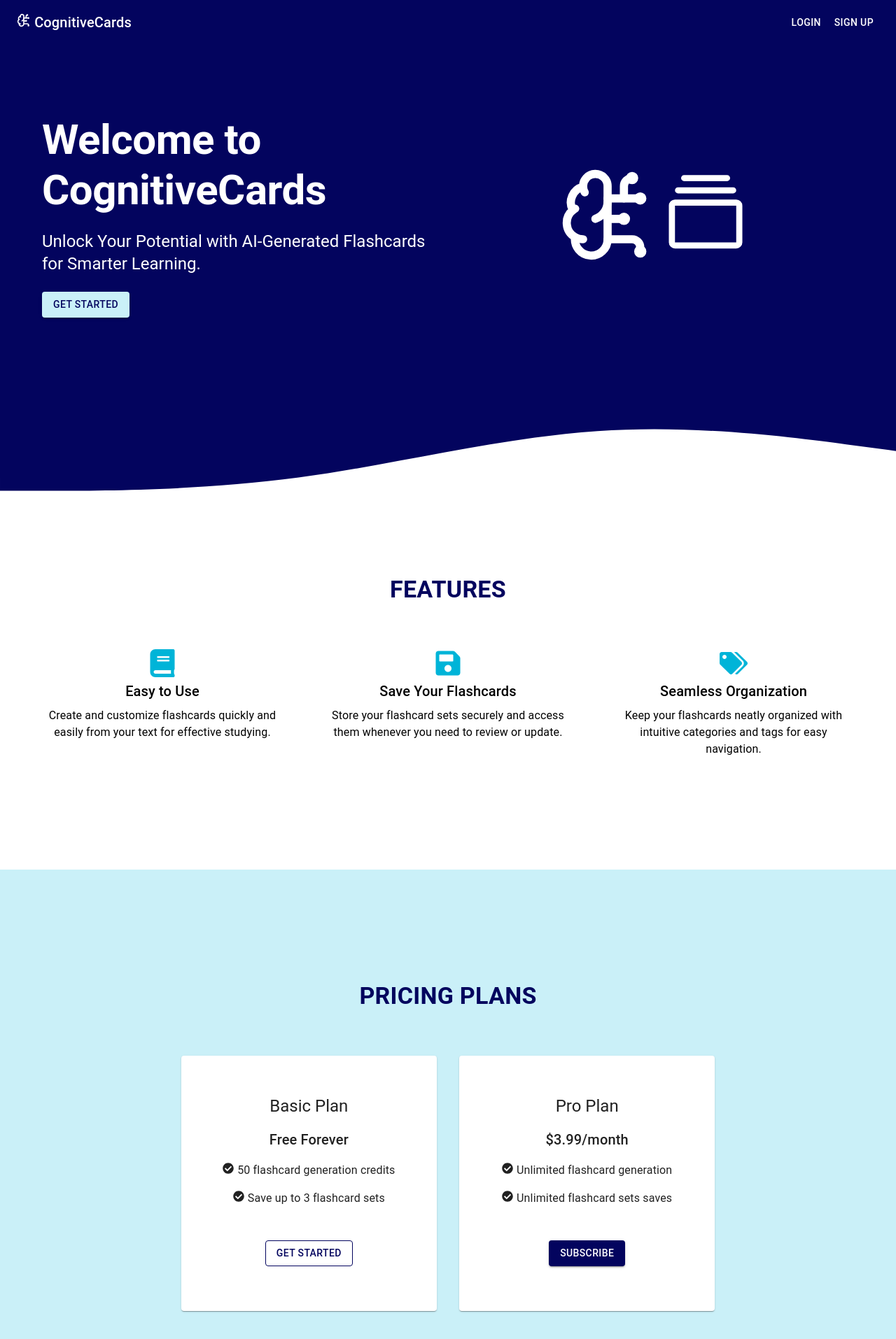
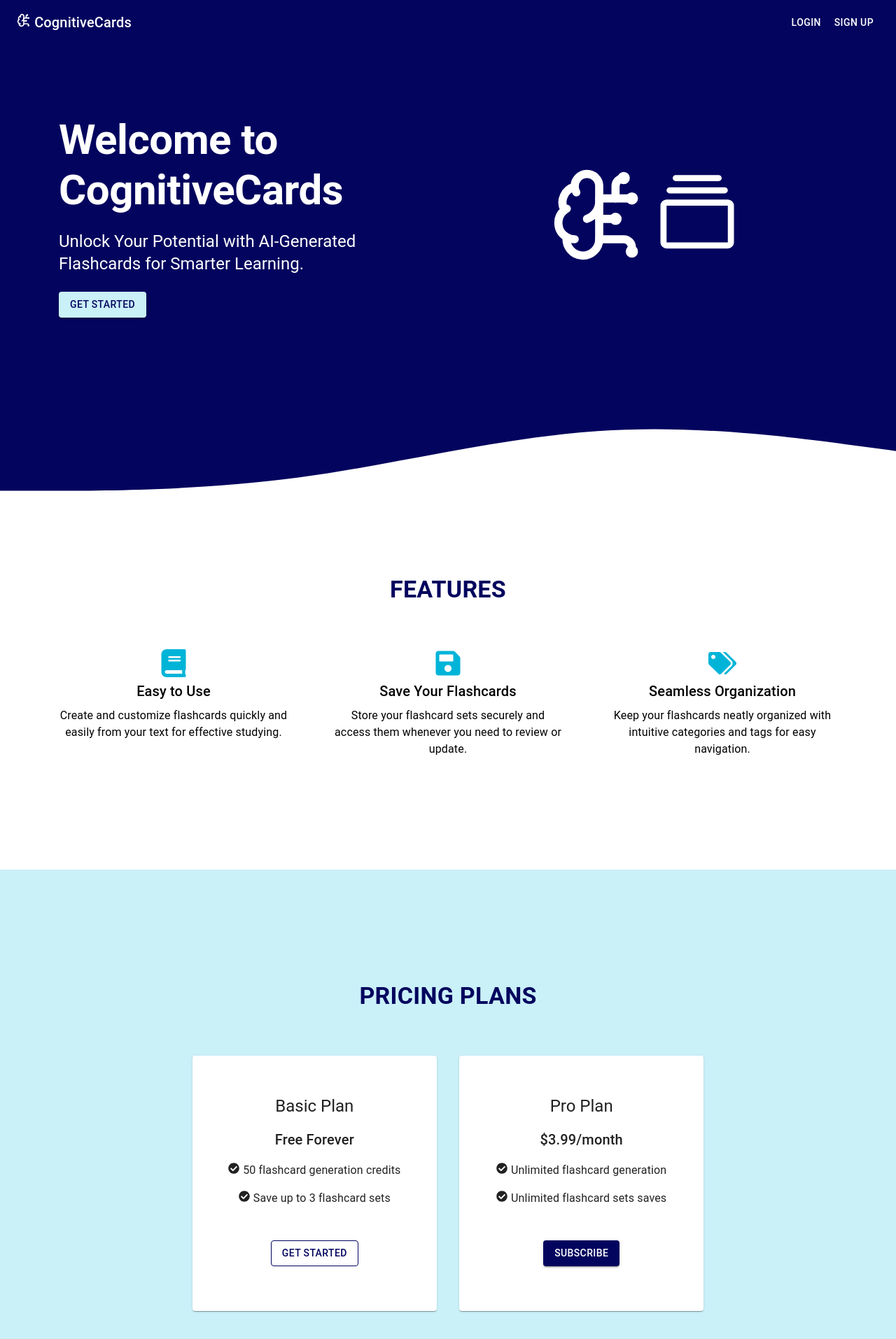
Before and after one commit to pau-flores/cognitive-cards, a Next.js app: page / in a window 1280 px wide. Shown: the top 1914 px of the page at 70% size. Built offline with nearby package versions, Linux system fonts and the light colour scheme; no server answers.

Commit message:
Added container to limit full page width

```diff
--- a/src/app/components/FeaturesSection.js
+++ b/src/app/components/FeaturesSection.js
@@ -1,10 +1,11 @@
-import { Box, Grid, Typography } from "@mui/material";
+import { Box, Container, Grid, Typography } from "@mui/material";
 import { FaBook, FaSave, FaTags } from "react-icons/fa";
 
 const FeaturesSection = () => (
   <Box
     sx={{ backgroundColor: "white", textAlign: "center", p: "60px 60px 160px" }}
   >
+    <Container>
       <Typography
         variant="h4"
         component="h2"
@@ -38,8 +39,8 @@ const FeaturesSection = () => (
               Save Your Flashcards
             </Typography>
             <Typography variant="body1">
-            Store your flashcard sets securely and access them whenever you need
-            to review or update.
+              Store your flashcard sets securely and access them whenever you
+              need to review or update.
             </Typography>
           </Box>
         </Grid>
@@ -50,12 +51,13 @@ const FeaturesSection = () => (
               Seamless Organization
             </Typography>
             <Typography variant="body1">
-            Keep your flashcards neatly organized with intuitive categories and
-            tags for easy navigation.
+              Keep your flashcards neatly organized with intuitive categories
+              and tags for easy navigation.
             </Typography>
           </Box>
         </Grid>
       </Grid>
+    </Container>
   </Box>
 );
 
--- a/src/app/components/HeroSection.js
+++ b/src/app/components/HeroSection.js
@@ -1,4 +1,4 @@
-import { Box, Button, Grid, Typography } from "@mui/material";
+import { Box, Button, Container, Grid, Typography } from "@mui/material";
 import { PiCardsThree } from "react-icons/pi";
 import { LuBrainCircuit } from "react-icons/lu";
 
@@ -12,6 +12,7 @@ const HeroSection = () => (
         overflow: "hidden",
       }}
     >
+      <Container>
         <Grid container spacing={4} alignItems="center">
           <Grid item xs={12} md={6}>
             <Typography
@@ -62,6 +63,7 @@ const HeroSection = () => (
             />
           </Grid>
         </Grid>
+      </Container>
     </Box>
     <Box
       component="svg"
--- a/src/app/components/PricingSection.js
+++ b/src/app/components/PricingSection.js
@@ -2,6 +2,7 @@
 
 import {
   Box,
+  Container,
   Grid,
   Typography,
   Card,
@@ -42,6 +43,7 @@ const PricingSection = () => (
       p: "160px 60px 160px",
     }}
   >
+    <Container>
       <Typography
         variant="h4"
         component="h2"
@@ -134,6 +136,7 @@ const PricingSection = () => (
           </Card>
         </Grid>
       </Grid>
+    </Container>
   </Box>
 );
 
```
Lines whose indentation alone changed are shown as unchanged.
